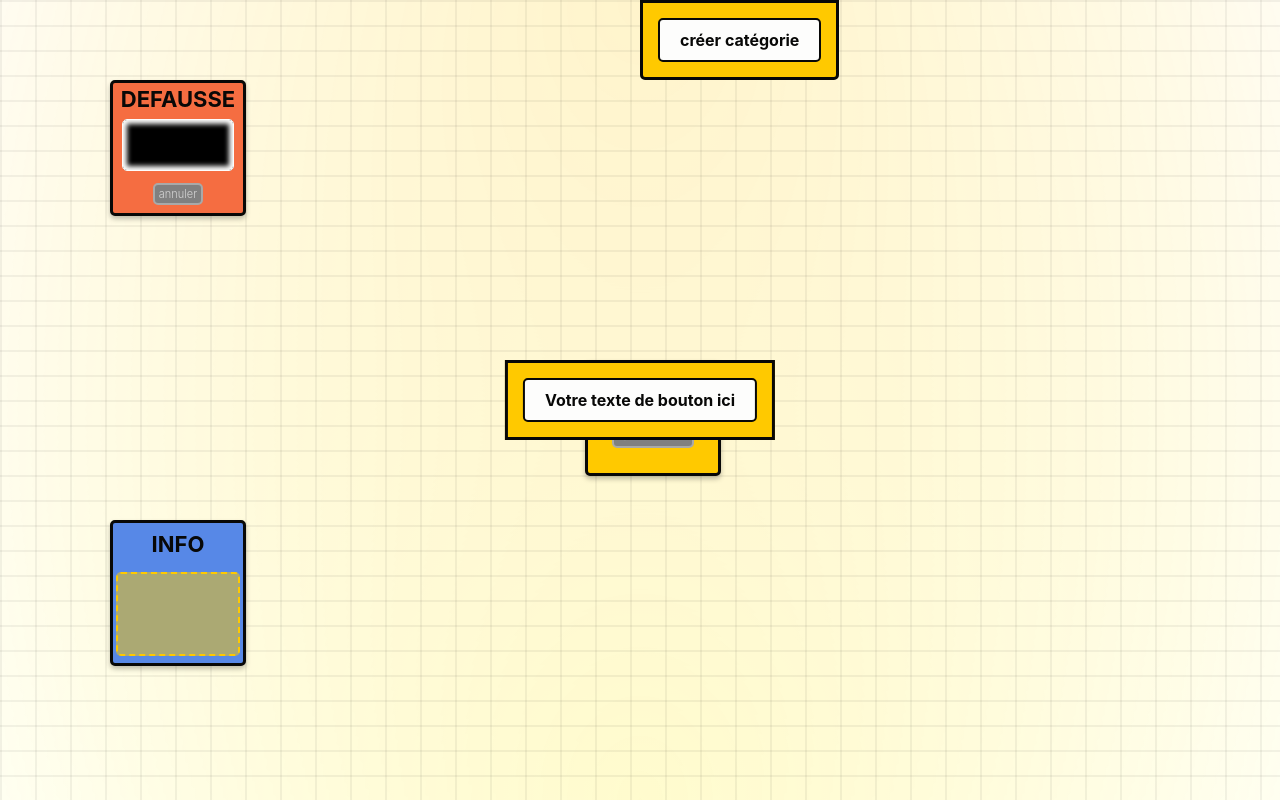
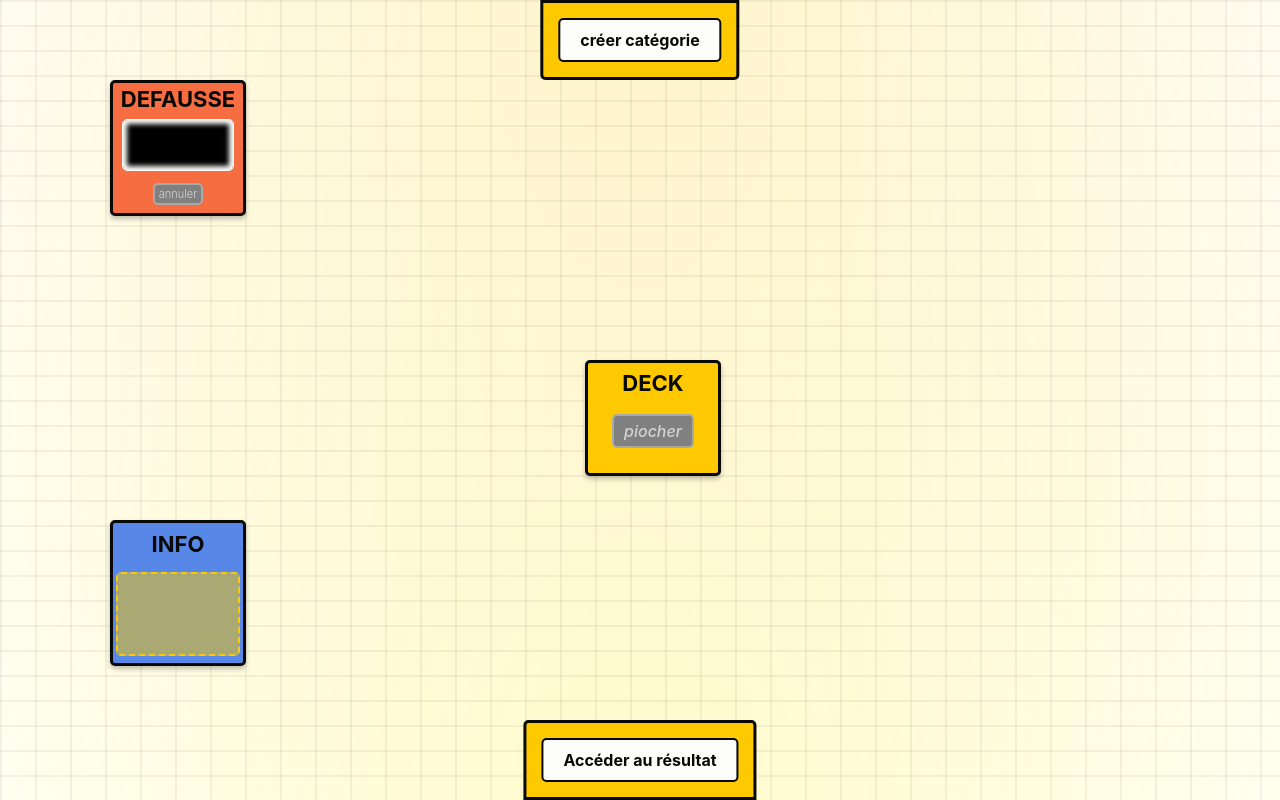
Before and after one commit to TodMopel/tri-cartes, a React (Create React App) app: page /tri-cartes/game in a window 1280 px wide. Built offline with nearby package versions, Linux system fonts and the light colour scheme.

Commit message:
new commit

```diff
--- a/src/App.css
+++ b/src/App.css
@@ -60,7 +60,8 @@
     height: 100vh;
 }
 
-.home-page {
+.home-page,
+.result-page {
     height: 100vh;
 }
 
@@ -204,6 +205,18 @@ h1{
 
 .ui-add-category-button {
     border-radius: 0px 0px 5px 5px;
+    position: absolute;
+    top: 0%;
+    left: 50%;
+    transform: translate(-50%, 0%);
+}
+
+.ui-end-game-button {
+    border-radius: 5px 5px 0px 0px;
+    position: absolute;
+    top: 100%;
+    left: 50%;
+    transform: translate(-50%, -100%);
 }
 
 .game-element-title {
--- a/src/App.js
+++ b/src/App.js
@@ -2,12 +2,18 @@ import React, { useState } from 'react';
 import { BrowserRouter as Router, Routes, Route } from 'react-router-dom';
 import HomePage from './pages/HomePage';
 import GamePage from './pages/GamePage';
+import ResultPage from './pages/ResultPage';
 
 function App() {
     const [jobListData, setJobListData] = useState(null);
+    const [resultData, setResultData] = useState(null);
 
     const handleGoogleSheetSubmit = (data) => {
         setJobListData(data);
+    };
+
+    const handleEndGameSubmit = (data) => {
+        setResultData(data);
     };
 
     return (
@@ -19,7 +25,11 @@ function App() {
                 />
                 <Route
                     path="/tri-cartes/game"
-                    element={<GamePage jobListData={jobListData} />}
+                    element={<GamePage jobListData={jobListData} onResultSubmit={handleEndGameSubmit} />}
+                />
+                <Route
+                    path="/tri-cartes/result"
+                    element={<ResultPage resultData={resultData} />}
                 />
             </Routes>
         </Router>
--- a/src/components/Category.js
+++ b/src/components/Category.js
@@ -5,9 +5,9 @@ import Droppable from './Droppable';
 import editLineIcon from './../images/edit_line.png';
 import config from './../data/config';
 
-const Category = ({ categoryIndex, position, text, onDragStart, cardMoving, mousePosition, onCardDropInsideDropZone, categoryCardList, onCardRestored, zIndexOrder }) => {
+const Category = ({ categoryIndex, position, text, updateCategoryText, onDragStart, cardMoving, mousePosition, onCardDropInsideDropZone, categoryCardList, onCardRestored, zIndexOrder }) => {
     const categoryRef = useRef();
-    const [thisSize, setThisSize] = useState({ x: 130, y: 150 });
+    const [thisSize, setThisSize] = useState(config.category.size);
     const [thisColor, setThisColor] = useState();
     const dropZoneRef = useRef();
     const dropZoneSize = config.card.size;
@@ -17,6 +17,7 @@ const Category = ({ categoryIndex, position, text, onDragStart, cardMoving, mous
 
     const [isDropZoneActive, setIsDropZoneActive] = useState(false);
     const [isRenaming, setIsRenaming] = useState(false);
+
     const [categoryName, setCategoryName] = useState(text);
 
     const handleCardEnter = () => {
@@ -57,6 +58,7 @@ const Category = ({ categoryIndex, position, text, onDragStart, cardMoving, mous
             const inputHeight = categoryNameRef.current.getBoundingClientRect().height;
             setCategoryNameHeight(inputHeight);
             setThisSize((prevSize) => ({ ...prevSize, y: 100 + categoryCardList.length * 30 + inputHeight }));
+            updateCategoryText(categoryName);
         }, 0);
     };
 
@@ -82,6 +84,9 @@ const Category = ({ categoryIndex, position, text, onDragStart, cardMoving, mous
         return config.category.categoryColors[randomIndex];
     };
 
+    const getCategoryName = () => {
+        return categoryName;
+    }
 
     return (
         <Draggable
--- a/src/data/config.js
+++ b/src/data/config.js
@@ -7,6 +7,11 @@ const config = {
         subTitleUpdateList: "url par défaut déjà renseigné",
         buttonUpdateList: "valider",
         infoUpdateList: "cartes chargées",
+    },
+    result: {
+        title: "Vous avez trié les métiers",
+        subTitle: "vos résultats",
+        endGameButton: "Accéder au résultat",
     },
     card: {
         size: ({ x: 120, y: 80 }),
@@ -30,12 +35,13 @@ const config = {
         size: ({ x: 130, y: 140 }),
     },
     category: {
-        baseTitle: "catégorie ",
+        baseTitle: "catégorie",
         createButtonText: "créer catégorie",
         categoryColors: [
             '#FFD1DC', '#AED6F1', '#C3E6CB', '#FFFACD', '#E6E6FA',
             '#FFA07A', '#87CEEB', '#98FB98', '#FFD700', '#DDA0DD',
             '#FFB6C1', '#B0E0E6', '#98FB98', '#FFE4C4', '#D8BFD8'],
+        size: ({ x: 130, y: 150 }),
     },
 };
 
--- a/src/pages/GamePage.js
+++ b/src/pages/GamePage.js
@@ -1,4 +1,5 @@
 import React, { useState, useEffect } from 'react';
+import { Link } from 'react-router-dom';
 import Card from './../components/Card';
 import CardPile from './../components/CardPile';
 import Category from './../components/Category';
@@ -8,7 +9,7 @@ import './../App.css';
 
 import config from './../data/config';
 
-const GamePage = ({ jobListData }) => {
+const GamePage = ({ jobListData, onResultSubmit }) => {
 
     const [gameData, setGameData] = useState({
         jobList: [],
@@ -26,8 +27,7 @@ const GamePage = ({ jobListData }) => {
     const pilePosition = ({ x: window.innerWidth / 2 - 55, y: window.innerHeight / 2 - 40 });
     const discardPosition = ({ x: 110, y: 80 });
     const infoPanelPosition = ({ x: 110, y: window.innerHeight - 280 });
-    const newCategoryButtonPosition = ({ x: window.innerWidth / 2, y: 0 });
-    const newCategoryPosition = ({ x: window.innerWidth / 2 + 25, y: 80 });
+    const newCategoryPosition = ({ x: window.innerWidth / 2 - config.category.size.x / 2, y: 80 });
 
     useEffect(() => {
         setGameData(prevGameData => ({
@@ -188,7 +188,8 @@ const GamePage = ({ jobListData }) => {
 
         const newCategory = {
             position: { x: newCategoryPosition.x, y: newCategoryPosition.y },
-            text: config.category.baseTitle + (categoryList.length + 1),
+            text: config.category.baseTitle + " " +(categoryList.length + 1),
+
             categoryCardList: [],
 
             zIndex: zIndexOrder,
@@ -219,7 +220,6 @@ const GamePage = ({ jobListData }) => {
             });
         }
         if (categoryIndex != null) {
-            console.log(categoryIndex);
             setZIndexOrder(prevZIndexOrder => prevZIndexOrder + 1);
             setGameData((prevGameData) => {
                 const updatedCategoryList = [...prevGameData.categoryList];
@@ -259,6 +259,30 @@ const GamePage = ({ jobListData }) => {
 
     //    setMouseCoordinates({ x: touchX, y: touchY });
     //};
+
+    const updateCategoryText = (categoryIndex, newText) => {
+        setGameData((prevGameData) => {
+            const updatedCategoryList = [...prevGameData.categoryList];
+            updatedCategoryList[categoryIndex] = {
+                ...updatedCategoryList[categoryIndex],
+                text: newText,
+            };
+            return {
+                ...prevGameData,
+                categoryList: updatedCategoryList,
+            };
+        });
+    };
+
+    const generateResultTable = () => {
+        const resultTable = gameData.categoryList.map((category) => {
+            return {
+                categoryName: category.text,
+                jobs: category.categoryCardList.map((card) => card.text),
+            };
+        });
+        onResultSubmit(resultTable);
+    };
     return (
         <div
             className="unselectable game-page background-grid"
@@ -306,10 +330,11 @@ const GamePage = ({ jobListData }) => {
                     key={index}
                     categoryIndex={index}
                     text={category.text}
+                    updateCategoryText={(newText) => updateCategoryText(index, newText)}
+
                     position={category.position}
                     categoryCardList={category.categoryCardList}
                     zIndexOrder={category.zIndex}
-
 
                     onDragStart={() => handleDragStart(null, index)}
 
@@ -337,11 +362,6 @@ const GamePage = ({ jobListData }) => {
 
             <div
                 className="ui-button-container ui-add-category-button"
-                style={{
-                    position: 'absolute',
-                    left: newCategoryButtonPosition.x + 'px',
-                    top: newCategoryButtonPosition.y + 'px',
-                }}
             >
                 <div
                     className="button button-normal"
@@ -351,10 +371,14 @@ const GamePage = ({ jobListData }) => {
                 </div>
             </div>
             {gameData.jobList.length === 0 && gameData.cardList.every((card) => !card.isActive) && (
-                <div className="ui-button-container" style={{ position: 'absolute', top: '50%', left: '50%', transform: 'translate(-50%, -50%)' }}>
-                    <div className="button button-normal" onClick={console.log("coucou")}>
-                        Votre texte de bouton ici
-                    </div>
+                <div className="ui-button-container ui-end-game-button">
+                    <Link
+                        onClick={generateResultTable}
+                        to="/tri-cartes/result"
+                        className="button button-normal"
+                    >
+                        {config.result.endGameButton}
+                    </Link>
                 </div>
             )}
         </div>
--- /dev/null
+++ b/src/pages/ResultPage.js
@@ -0,0 +1,40 @@
+import React, { useState, useEffect } from 'react';
+import { Link } from 'react-router-dom';
+
+import config from './../data/config';
+
+const ResultPage = ({ resultData }) => {
+    const [resultTable, setResultTable] = useState([]);
+
+    useEffect(() => {
+        setResultTable(resultData);
+    }, [resultData]);
+
+    return (
+        <div className="background-grid result-page center-content">
+            <div className="center-content">
+                <h1>{config.result.title }</h1>
+                <h3>{config.result.subTitle}</h3>
+                <ul>
+                    {resultTable && resultTable.map((category) => (
+                        <li key={category.categoryName}>
+                            <strong>{category.categoryName}</strong>
+                            <ul>
+                                {category.jobs.map((job) => (
+                                    <li key={job}>{job}</li>
+                                ))}
+                            </ul>
+                        </li>
+                    ))}
+                </ul>
+                <div className="ui-card ui-button-container">
+                    <Link to="/tri-cartes/" className="button button-normal">
+                        Retourner à l'accueil
+                    </Link>
+                </div>
+            </div>
+        </div>
+    );
+};
+
+export default ResultPage;
```
Also changed, not shown: 10 other files (tests, documents, lock files or other folders).
